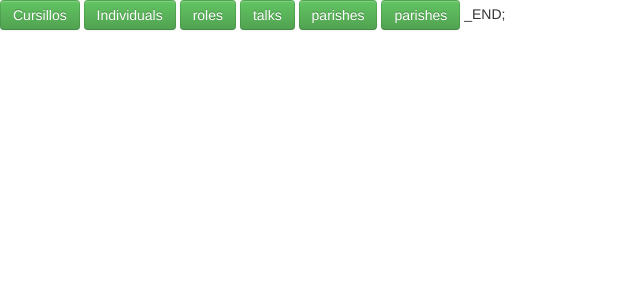
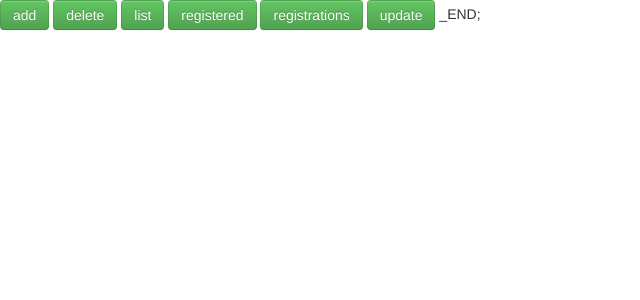
Before and after one commit to kjplaza32/COP4710G9, a PHP site: page /cursillo/cursillos.php in a window 1280 px wide. Shown: the top 300 px of the page, without its empty margins (0-640 px from the left). Run offline with PHP 8.4, Linux system fonts and the light colour scheme.

Commit message:
Update cursillos.php

```diff
--- a/cursillo/cursillos.php
+++ b/cursillo/cursillos.php
@@ -13,27 +13,27 @@
 	</head>
 <body>
 	<a href="add.php" target="new">
-		<button type="button" class="btn btn-success">Cursillos</button>
+		<button type="button" class="btn btn-success">add</button>
 	</a>
 
 	<a href="delete.php" target="new">
-		<button type="button" class="btn btn-success">Individuals</button>
+		<button type="button" class="btn btn-success">delete</button>
 	</a>
 
 	<a href="list.php" target="new">
-		<button type="button" class="btn btn-success">roles</button>
+		<button type="button" class="btn btn-success">list</button>
 	</a>
 
 	<a href="registered.php" target="new">
-		<button type="button" class="btn btn-success">talks</button>
+		<button type="button" class="btn btn-success">registered</button>
 	</a>
 
 	<a href="registrations.php" target="new">
-		<button type="button" class="btn btn-success">parishes</button>
+		<button type="button" class="btn btn-success">registrations</button>
 	</a>
 
   <a href="update.php" target="new">
-		<button type="button" class="btn btn-success">parishes</button>
+		<button type="button" class="btn btn-success">update</button>
 	</a>
 
 _END;
```
